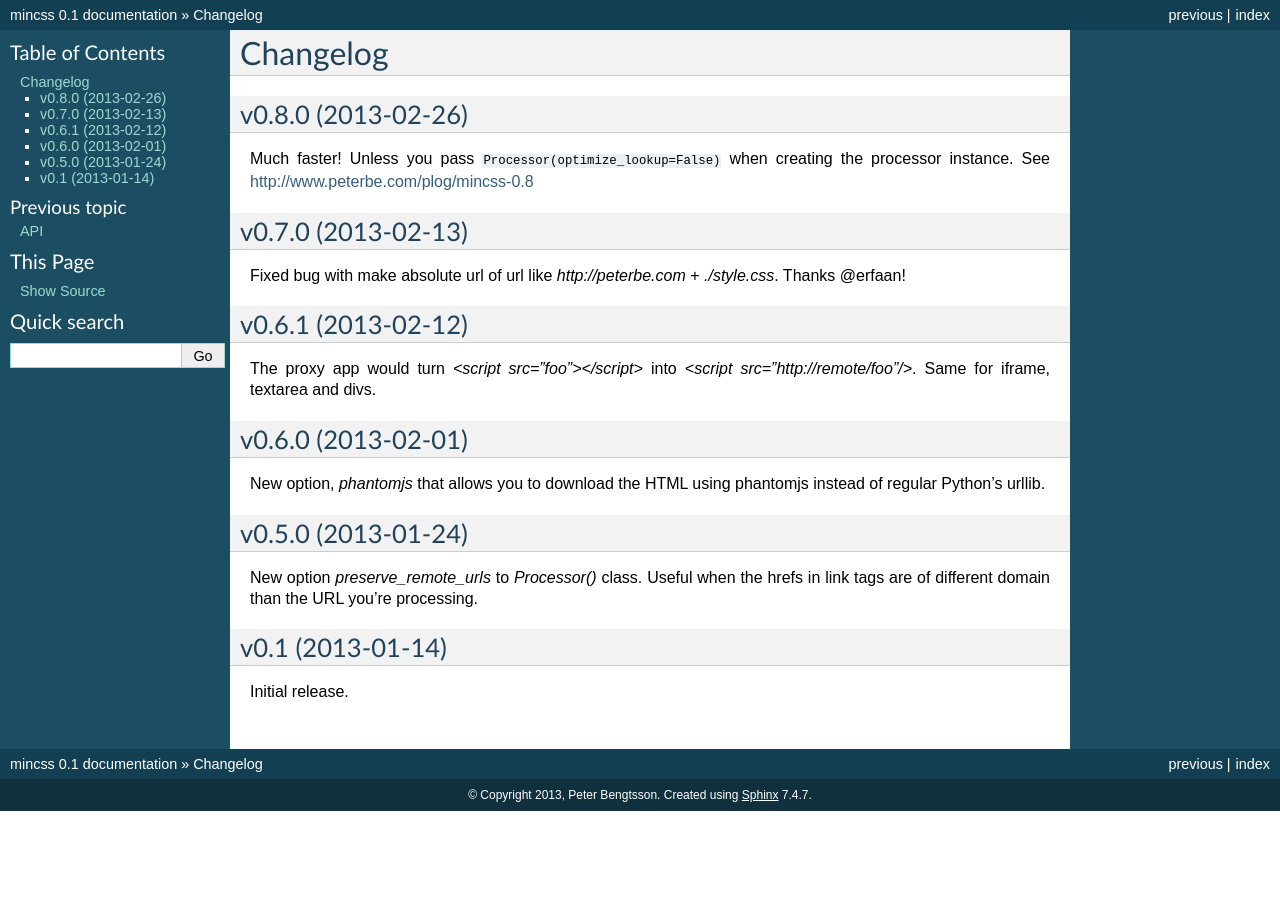
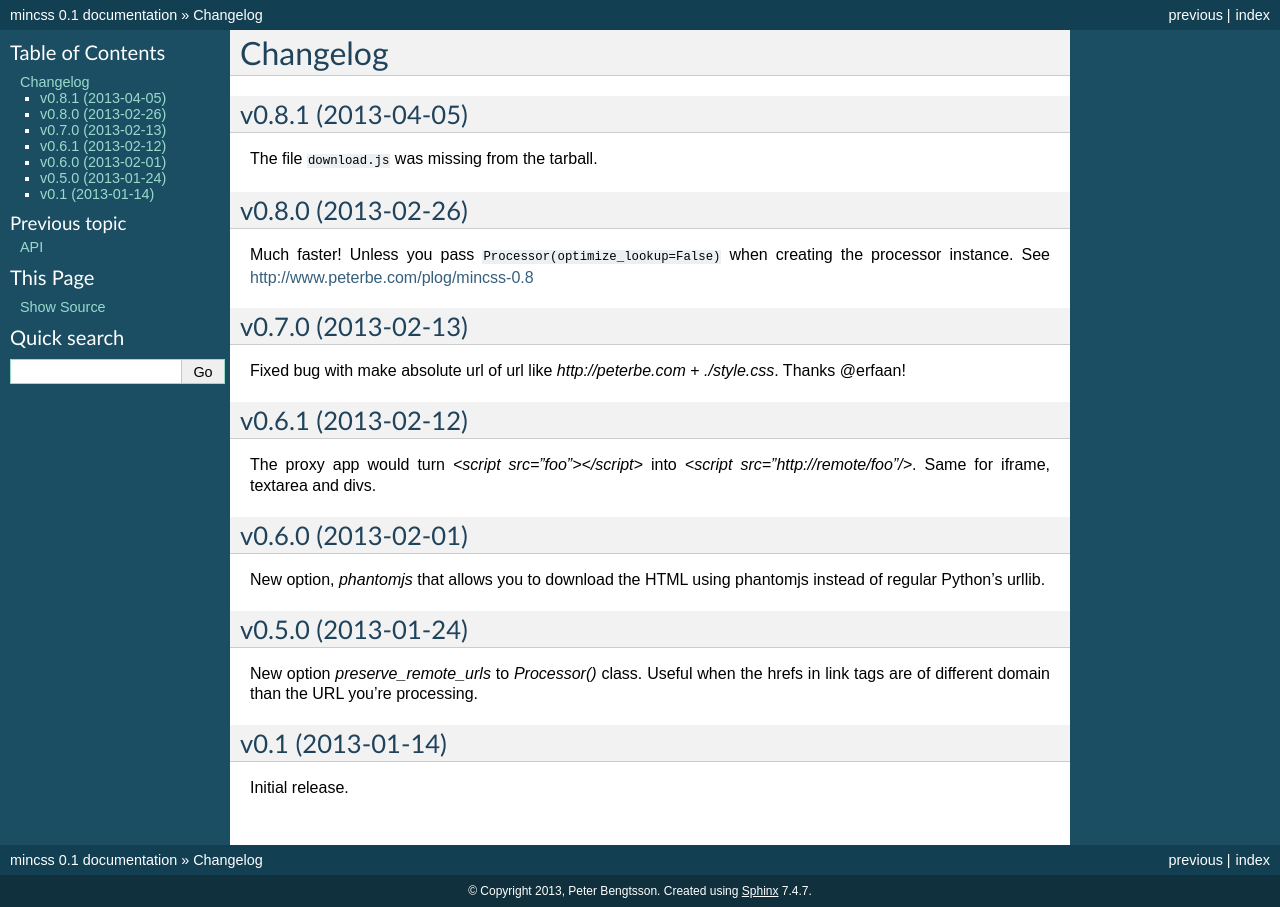
Before and after one commit to peterbe/mincss, a Sphinx documentation site: the page built from docs/changelog.rst, in a window 1280 px wide. Built offline with Sphinx 7.4.7, drawn with Linux system fonts in a browser that asks for light colours.

Commit message:
issue 12 - download.js missing from source dist

```diff
--- a/docs/changelog.rst
+++ b/docs/changelog.rst
@@ -4,6 +4,11 @@
 
 Changelog
 =========
+
+v0.8.1 (2013-04-05)
+-------------------
+
+The file ``download.js`` was missing from the tarball.
 
 v0.8.0 (2013-02-26)
 -------------------
--- a/mincss/__init__.py
+++ b/mincss/__init__.py
@@ -1 +1 @@
-__version__ = '0.8.0'
+__version__ = '0.8.1'
```
Also changed, not shown: 1 other file.
